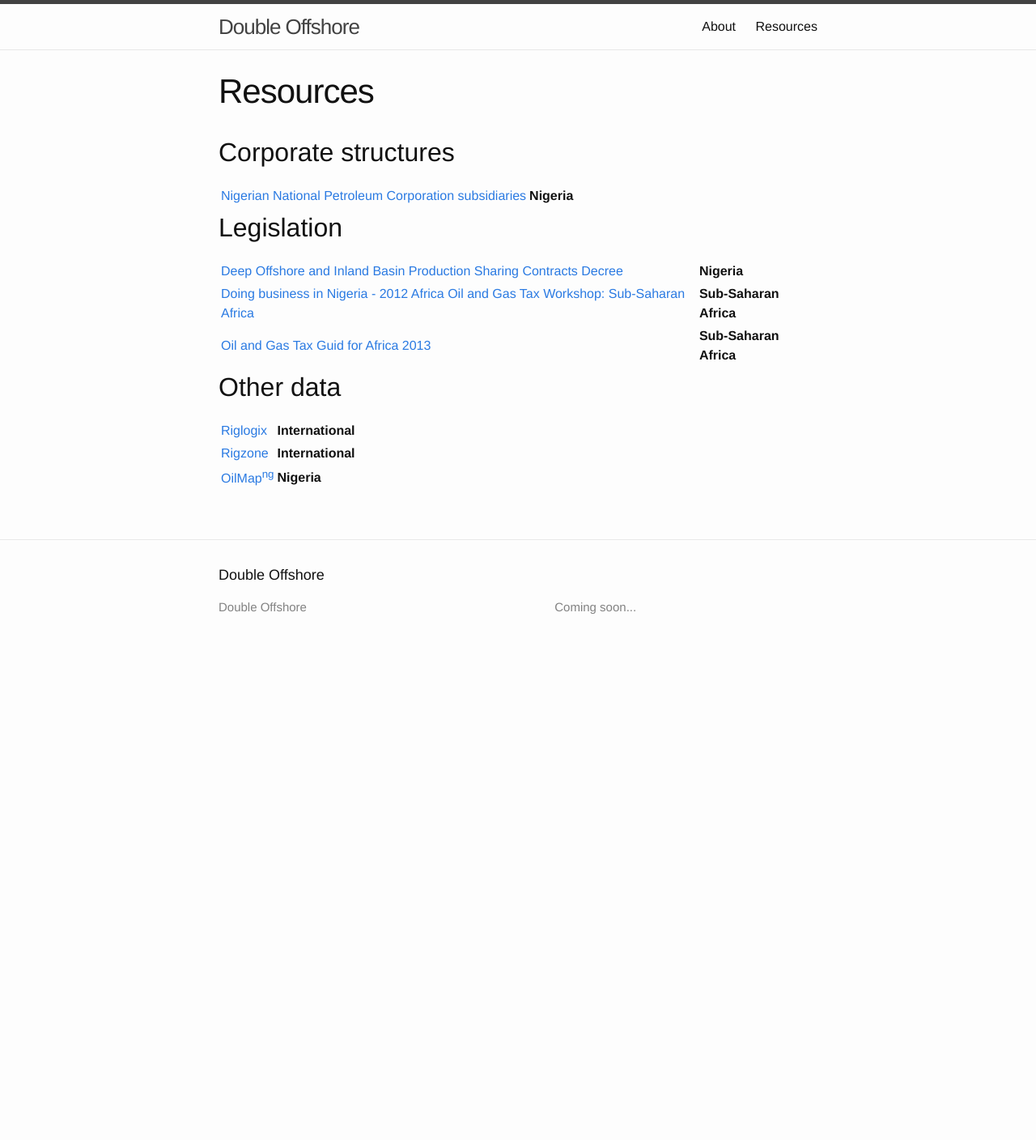
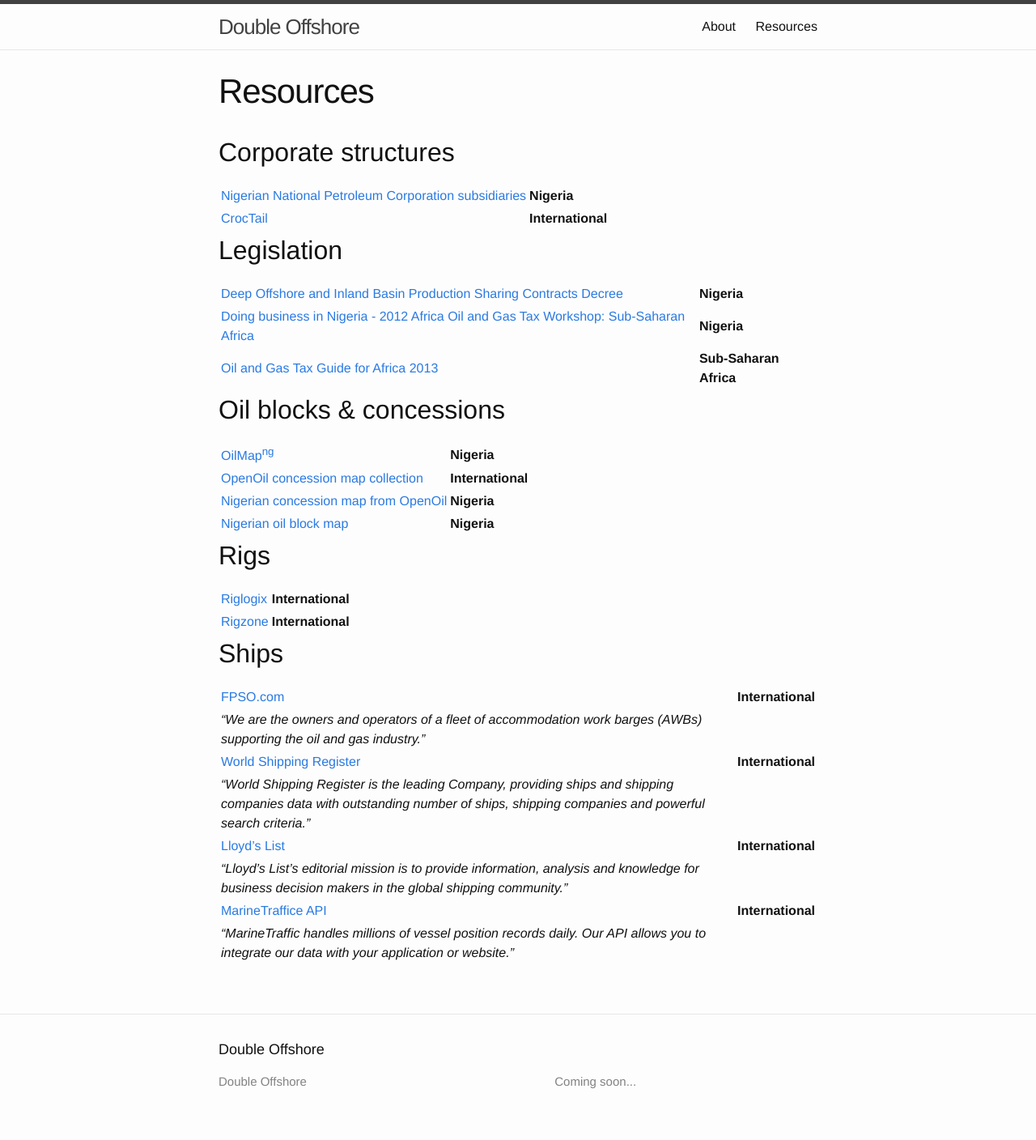
Before and after one commit to ANCIR/DoubleOffshore.org, a Jekyll site: the page built from site/resources.md, in a window 1280 px wide. Shown: the whole page at 81% size. Built offline with Jekyll 4.4.1, drawn with Linux system fonts in a browser that asks for light colours; before the commit the page ends 900 px from its top, so only the background shows below that.

Commit message:
more resources

```diff
--- a/site/resources.md
+++ b/site/resources.md
@@ -8,17 +8,37 @@
 ## Corporate structures
 
 [Nigerian National Petroleum Corporation subsidiaries](http://www.nnpcgroup.com/NNPCBUSINESS/Subsidiaries.aspx) | **Nigeria**
+[CrocTail](http://croctail.corpwatch.org/) | **International**
 
 
 ## Legislation
 
 [Deep Offshore and Inland Basin Production Sharing Contracts Decree](http://www.nigeria-law.org/DeepOffshoreAndInlandBasinProductionSharingContractsDecree1999.htm) | **Nigeria**
-[Doing business in Nigeria - 2012 Africa Oil and Gas Tax Workshop: Sub-Saharan Africa](http://www.ey.com/Publication/vwLUAssets/Doing-business-in-Nigeria/$FILE/Doing-business-in-Nigeria.pdf) | **Sub-Saharan Africa**
-[Oil and Gas Tax Guid for Africa 2013](http://www.pwc.com/en_TZ/tz/pdf/pwc-oil-and-gas-tax-guide-for-africa-2013.pdf) | **Sub-Saharan Africa**
+[Doing business in Nigeria - 2012 Africa Oil and Gas Tax Workshop: Sub-Saharan Africa](http://www.ey.com/Publication/vwLUAssets/Doing-business-in-Nigeria/$FILE/Doing-business-in-Nigeria.pdf) | **Nigeria**
+[Oil and Gas Tax Guide for Africa 2013](http://www.pwc.com/en_TZ/tz/pdf/pwc-oil-and-gas-tax-guide-for-africa-2013.pdf) | **Sub-Saharan Africa**
 
 
-## Other data
+## Oil blocks & concessions
+
+[OilMap<sup>ng</sup>](http://oilmapng.com/) | **Nigeria**
+[OpenOil concession map collection](https://drive.google.com/folderview?id=0B5ORBm2amqZSbzdveUowSDJFcFk&usp=sharing) | **International**
+[Nigerian concession map from OpenOil](https://docs.google.com/file/d/0B5ORBm2amqZSVEVsTGpDNmN2dWM/edit) | **Nigeria**
+[Nigerian oil block map](http://www.trosoffshore.com/Assets/Map%20of%20Nigeria%20Oil%20Field.pdf) | **Nigeria**
+
+
+## Rigs
 
 [Riglogix](http://www.riglogix.com/) | **International**
 [Rigzone](http://www.rigzone.com/) | **International**
-[OilMap<sup>ng</sup>](http://oilmapng.com/) | **Nigeria**
+
+
+## Ships
+
+[FPSO.com](http://fpso.com/) | **International**
+_"We are the owners and operators of a fleet of accommodation work barges (AWBs) supporting the oil and gas industry."_ |
+[World Shipping Register](http://www.world-ships.com/) | **International**
+_"World Shipping Register is the leading Company, providing ships and shipping companies data with outstanding number of ships, shipping companies and powerful search criteria."_ |
+[Lloyd's List](http://directories.lloydslist.com/company/) | **International**
+_"Lloyd’s List’s editorial mission is to provide information, analysis and knowledge for business decision makers in the global shipping community."_ |
+[MarineTraffice API](https://www.marinetraffic.com/en/p/api-services) | **International**
+_"MarineTraffic handles millions of vessel position records daily. Our API allows you to integrate our data with your application or website."_ |
```
